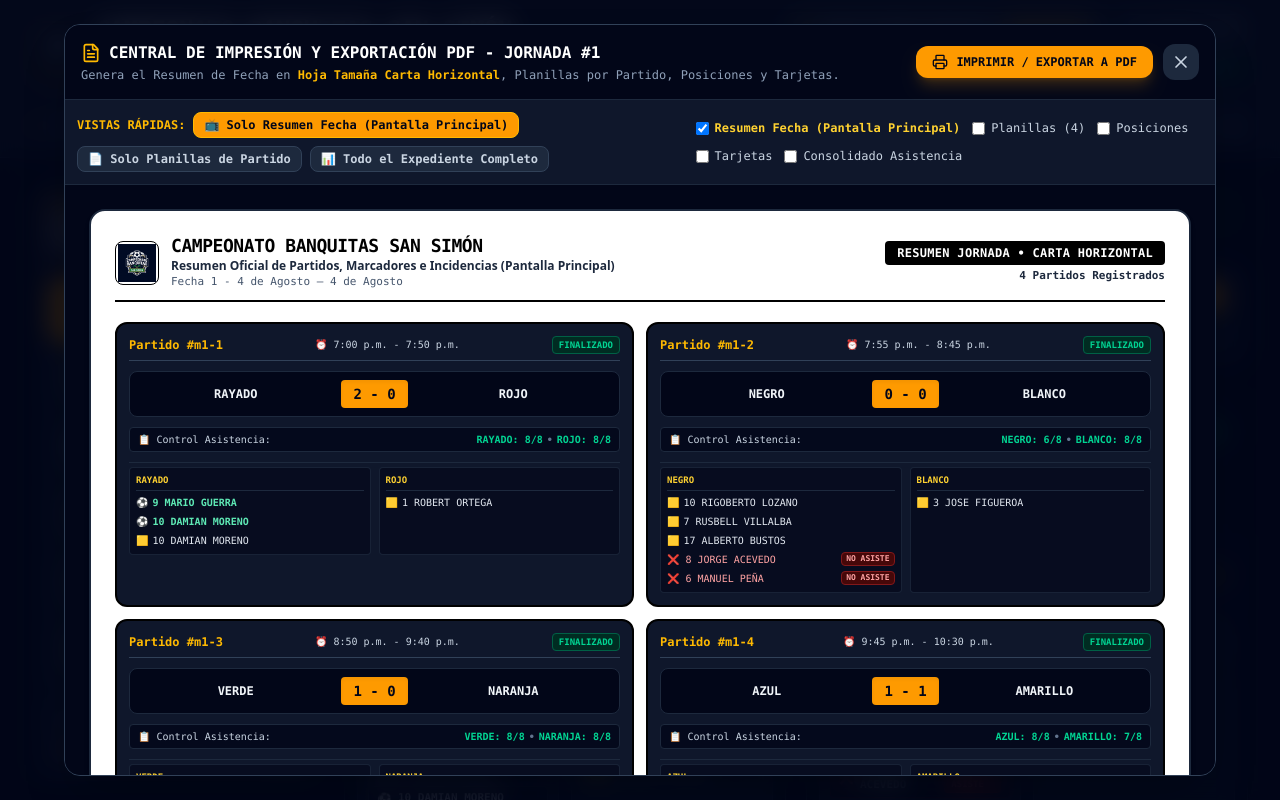
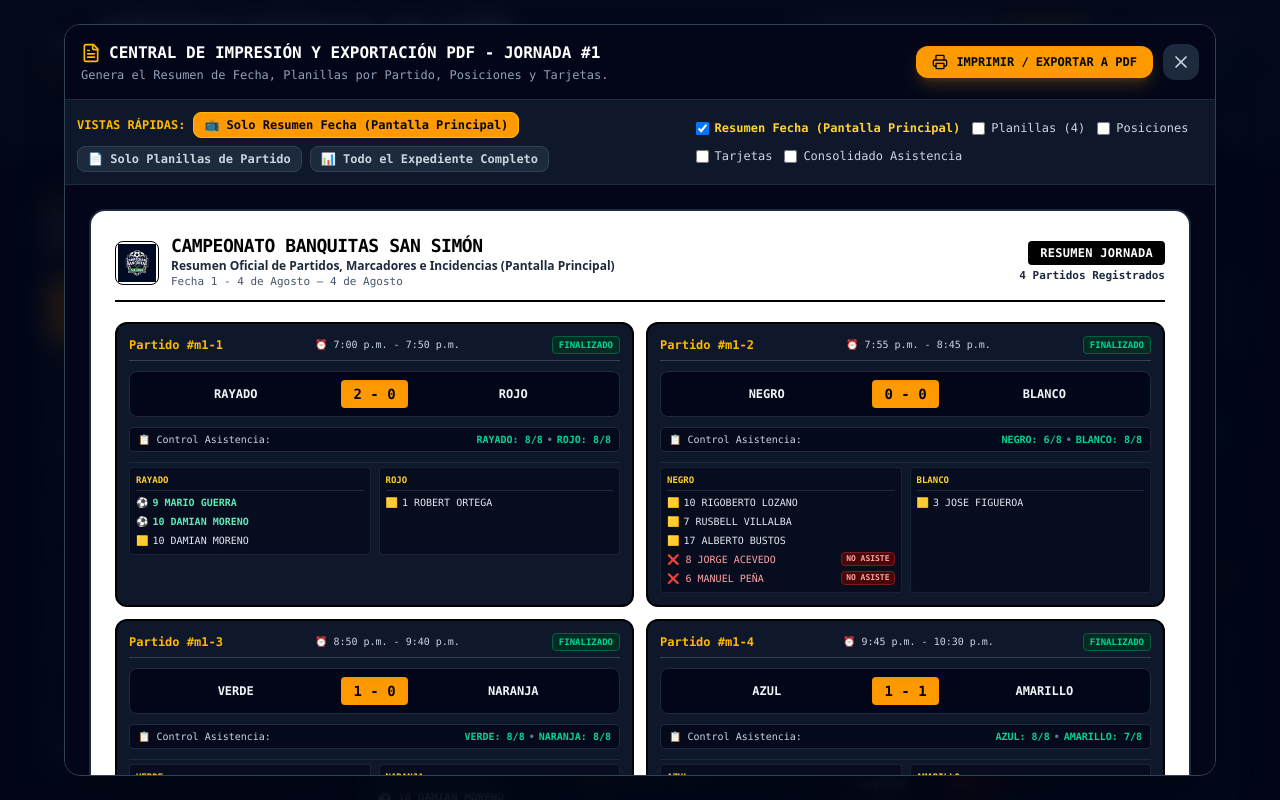
Before and after one commit to fundigecolui/CAMPEONATO-BANQUITA, a React (Vite) app: page / in a window 1280 px wide. Both pictures are taken after a click on the button "Resumen Fecha". Shown: the top 800 px of the page. Built offline with nearby package versions, Linux system fonts and the light colour scheme.

Commit message:
refactor(ui): simplify fecha label and print sheet display
Remove redundant fecha labels from the match logger and clean up styling references in the print modal to improve interface consistency.

```diff
--- a/src/components/FechaMatchLogger.tsx
+++ b/src/components/FechaMatchLogger.tsx
@@ -1,7 +1,7 @@
 import React, { useState } from 'react';
 import { Calendar, Plus, Trophy, AlertTriangle, Check, Trash2, Clock, Shield, Lock, Edit3, Printer, AlertOctagon, FileText } from 'lucide-react';
 import { Match, Player, Team, CardType, CardRecord, GoalRecord, SuspensionAlert, TeamId } from '../types';
-import { getFechaFullTitle, getFechaLabel, FECHA_DATES } from '../utils/fechas';
+import { getFechaFullTitle, FECHA_DATES } from '../utils/fechas';
 import { computeStandings, checkMathematicalElimination } from '../utils/sanctionsEngine';
 import { OfficialPrintSheetModal } from './OfficialPrintSheetModal';
 
@@ -115,10 +115,6 @@ export const FechaMatchLogger: React.FC<FechaMatchLoggerProps> = ({
           >
             ← Anterior
           </button>
-
-          <span className="px-3 py-1.5 rounded-lg bg-amber-500 text-slate-950 font-black text-xs font-mono shadow-md whitespace-nowrap">
-            {getFechaLabel(currentFecha)}
-          </span>
 
           <button
             onClick={() => {
--- a/src/components/OfficialPrintSheetModal.tsx
+++ b/src/components/OfficialPrintSheetModal.tsx
@@ -168,7 +168,7 @@ export const OfficialPrintSheetModal: React.FC<OfficialPrintSheetModalProps> = (
               </h3>
             </div>
             <p className="text-xs text-slate-400 font-mono mt-0.5">
-              Genera el Resumen de Fecha en <strong className="text-amber-400">Hoja Tamaña Carta Horizontal</strong>, Planillas por Partido, Posiciones y Tarjetas.
+              Genera el Resumen de Fecha, Planillas por Partido, Posiciones y Tarjetas.
             </p>
           </div>
 
@@ -325,7 +325,7 @@ export const OfficialPrintSheetModal: React.FC<OfficialPrintSheetModalProps> = (
 
                 <div className="text-right font-mono text-xs shrink-0 space-y-1">
                   <div className="px-3 py-1 rounded bg-black text-white font-extrabold text-xs uppercase tracking-wide inline-block">
-                    RESUMEN JORNADA • CARTA HORIZONTAL
+                    RESUMEN JORNADA
                   </div>
                   <div className="text-[11px] font-bold text-slate-800">
                     4 Partidos Registrados
```
